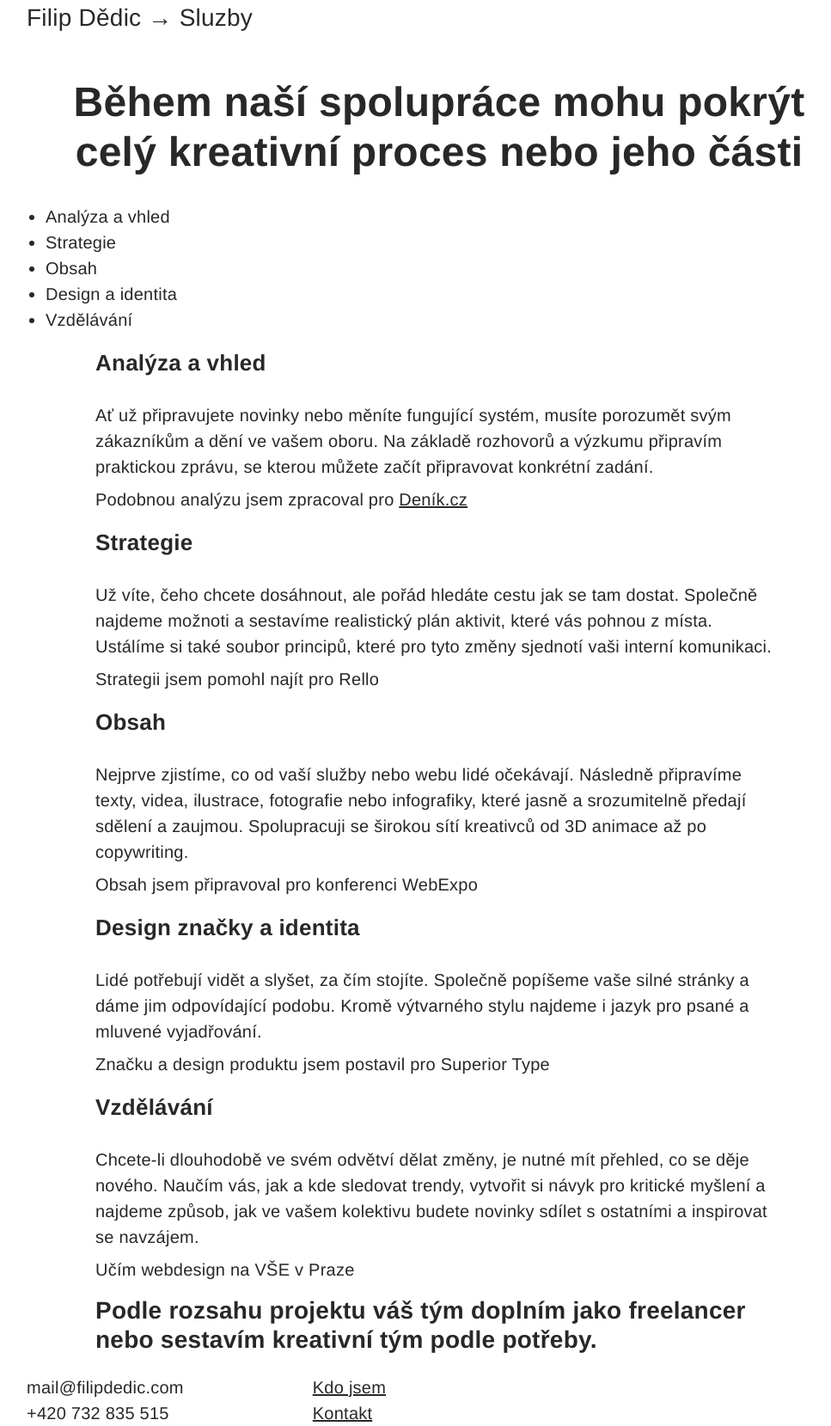
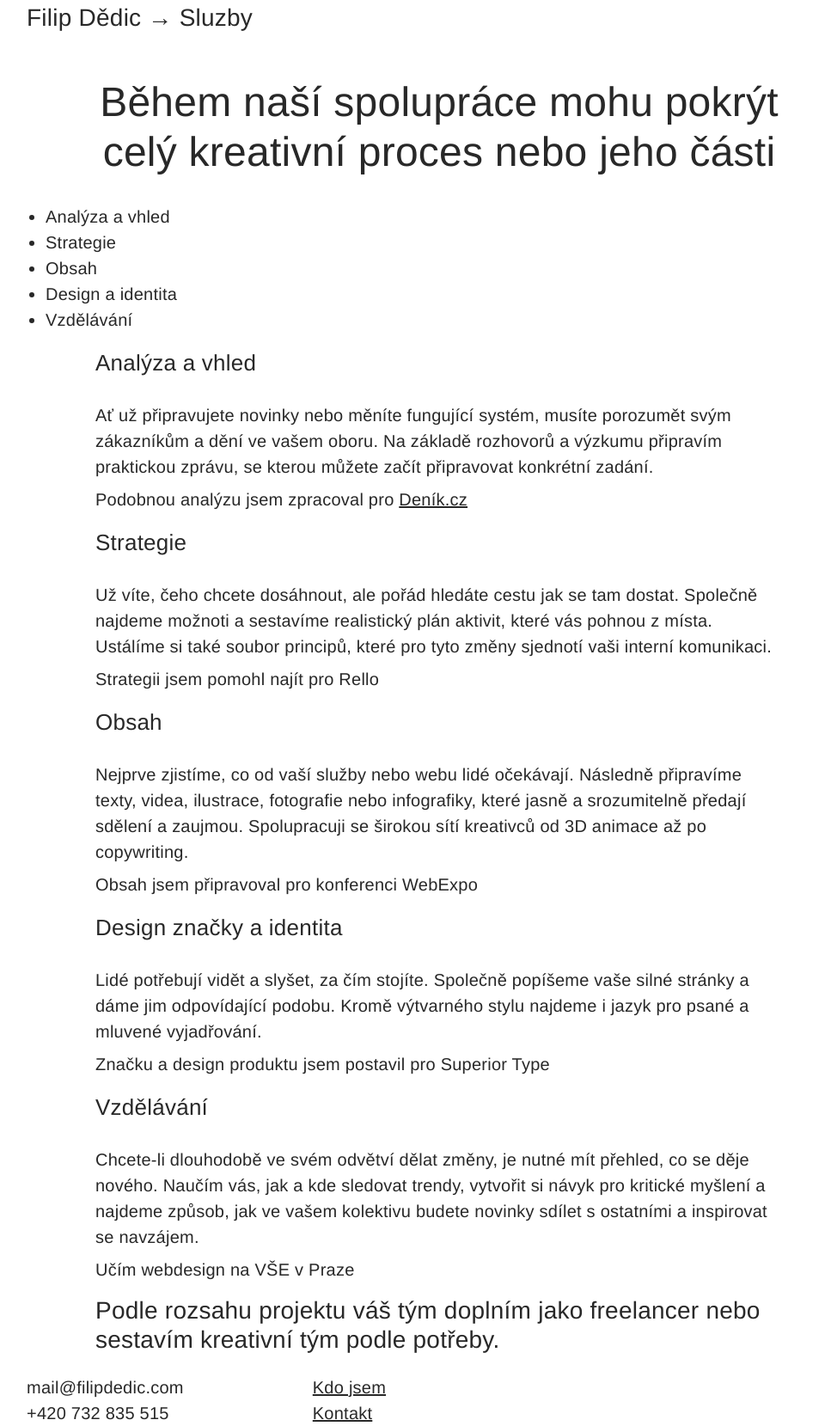
Before and after one commit to fdedic/fdedic.github.io, a Jekyll site: the page built from sluzby.md, in a window 1280 px wide. Shown: the whole page at 86% size, without its empty margins (129-1096 px from the left). Built offline with Jekyll 4.4.1, drawn with Linux system fonts in a browser that asks for light colours; nearby versions of some CDN libraries.

Commit message:
Update style.css

```diff
--- a/assets/css/style.css
+++ b/assets/css/style.css
@@ -105,6 +105,7 @@
   line-height: 1.2;
   margin-top: 2rem;
   padding: 0 0rem;
+  font-weight: 400;
 }
 
 @media (min-width: 750px) {
@@ -114,6 +115,7 @@
     line-height: 1.2;
     margin-top: 3rem;
     padding: 0 3rem;
+    font-weight: 400;
 }
   }
 
@@ -128,6 +130,7 @@
   address {
   margin-top: 1rem;
   padding: 0 1rem;
+  font-weight: 400;
 }
 
 @media (min-width: 750px) {
@@ -143,6 +146,7 @@
   address {
     margin-top: 1rem;
     padding: 0 5rem;
+    font-weight: 400;
 }
   }
 
```
